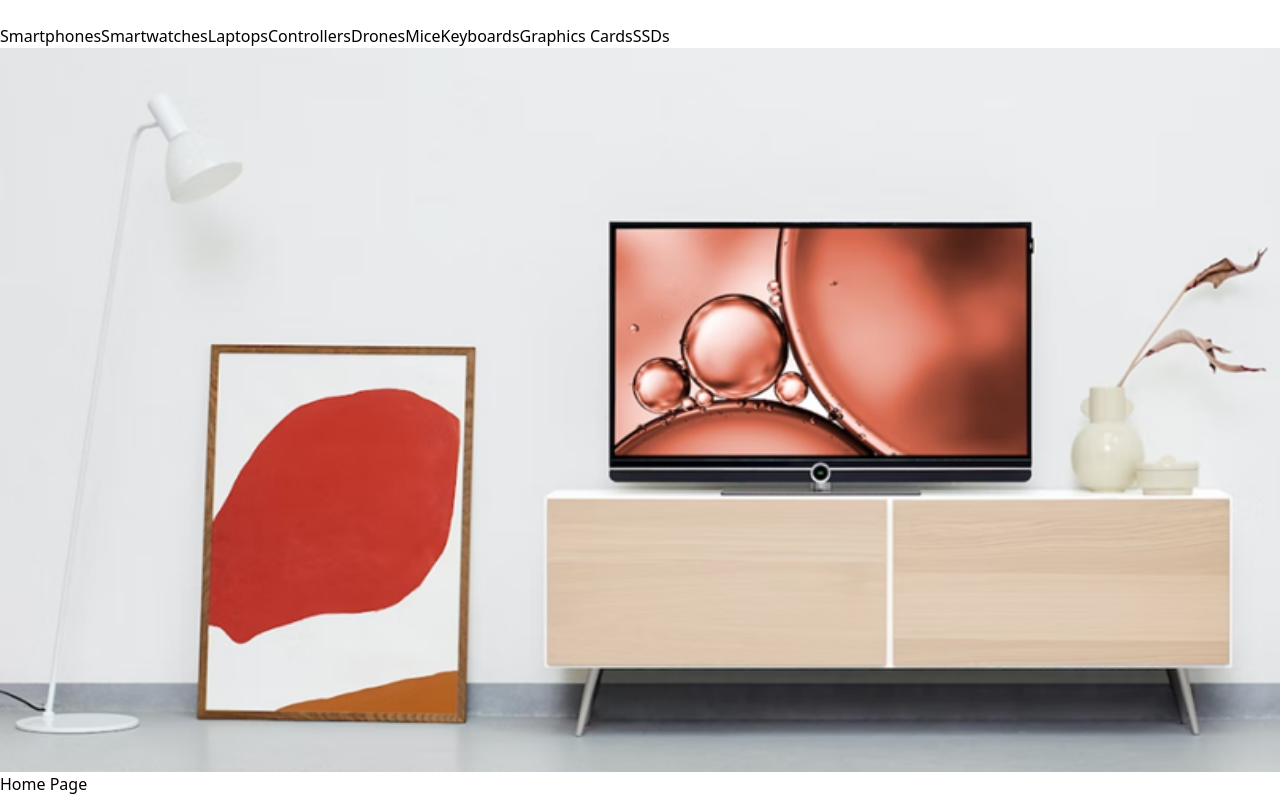
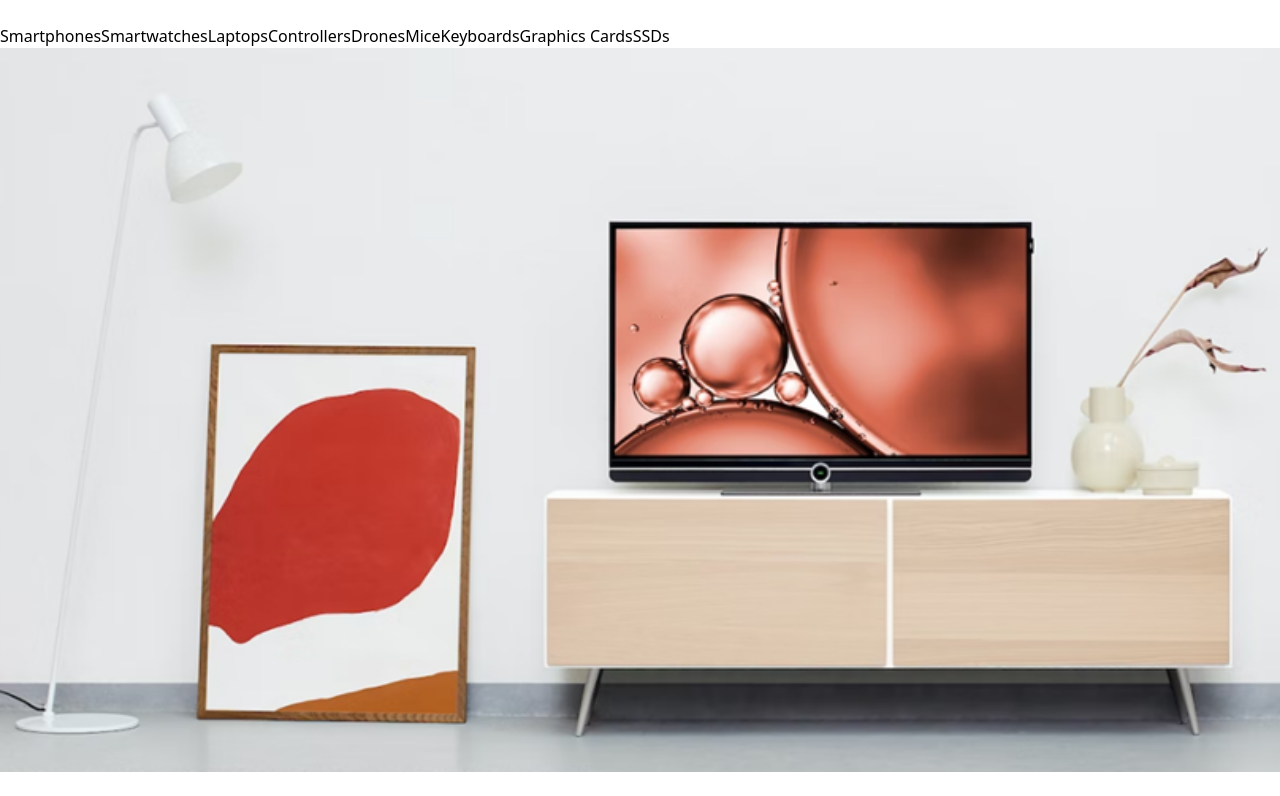
Before and after one commit to TechTrolley/E-Commerce, a React (Vite) app: page / in a window 1280 px wide. Shown: the part 1401-2197 px from the top of the page. After the commit the page ends 2173 px from the top, so only its background shows below. Built offline with nearby package versions, Linux system fonts and the light colour scheme.

Commit message:
Add files via upload

```diff
--- a/src/App.jsx
+++ b/src/App.jsx
@@ -9,7 +9,7 @@ function App() {
       <Navbar /> {/* Navbar Component */}
       <Routes>
         {/* Define Routes for the app */}
-        <Route path="/" element={<div>Home Page</div>} /> {/* Home page or Login page */}
+        <Route path="/" element={<div></div>} /> {/* Home page or Login page */}
         <Route path="/products" element={<Products />} /> {/* Products page route */}
       </Routes>
     </Router>
--- a/src/Components/Navbar.jsx
+++ b/src/Components/Navbar.jsx
@@ -8,6 +8,11 @@ const Navbar = () => {
 
   const toggleMobileMenu = () => {
     setIsMobileMenuOpen(!isMobileMenuOpen);
+  };
+
+  // Scroll Down Function
+  const scrollToBottom = () => {
+    window.scrollTo({ top: document.body.scrollHeight, behavior: 'smooth' });
   };
 
   return (
@@ -43,6 +48,7 @@ const Navbar = () => {
 
           {/* Products Button - Navigation to Products Page */}
           <Link
+          onClick={scrollToBottom}
             to="/products" // Using Link to navigate within the app
             className="text-white hover:bg-black transition-all duration-300 p-3 rounded-full border border-white shadow-md hover:shadow-lg mr-6"
           >
@@ -157,6 +163,8 @@ const Navbar = () => {
           }}
         />
       </div>
+
+
     </>
   );
 };
```
